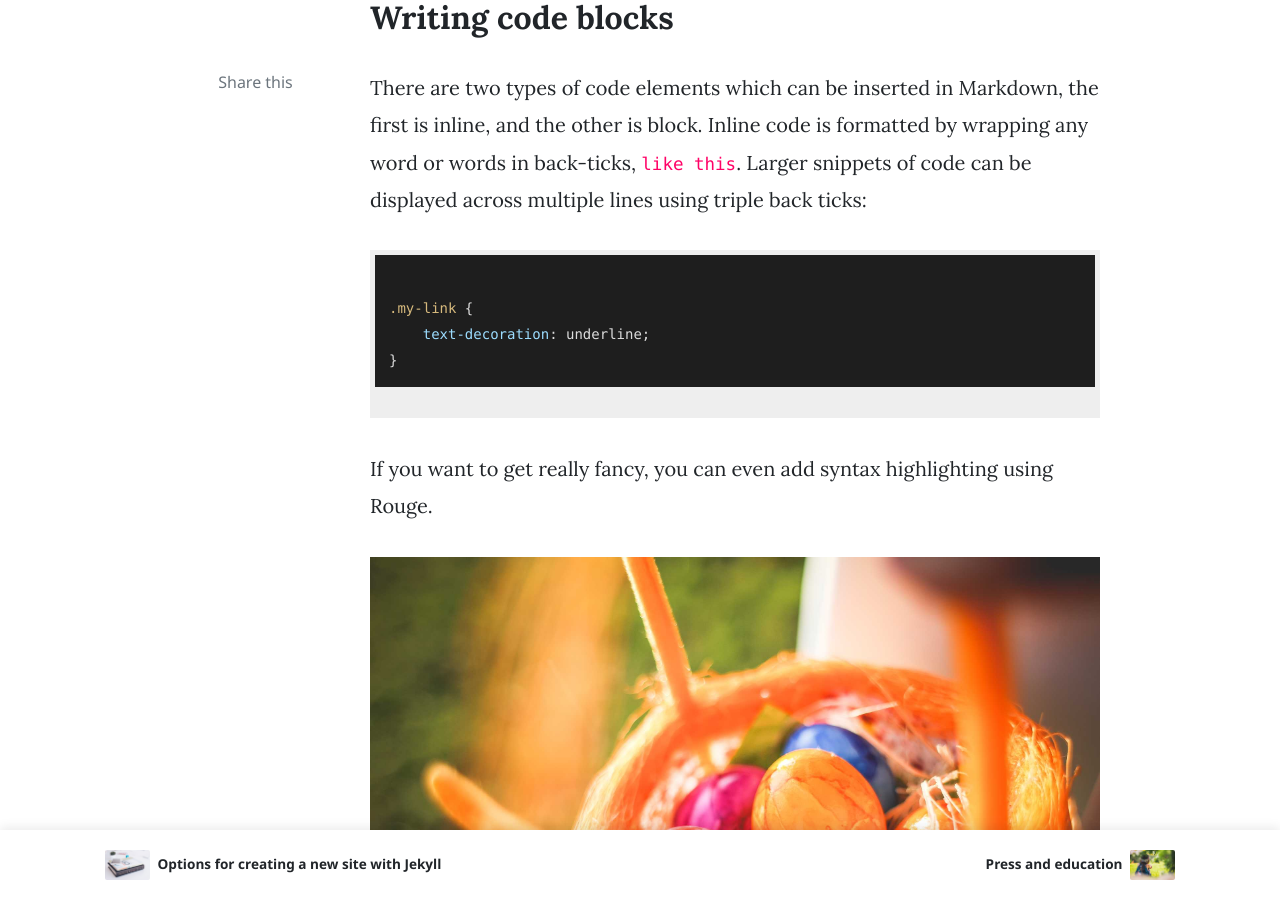
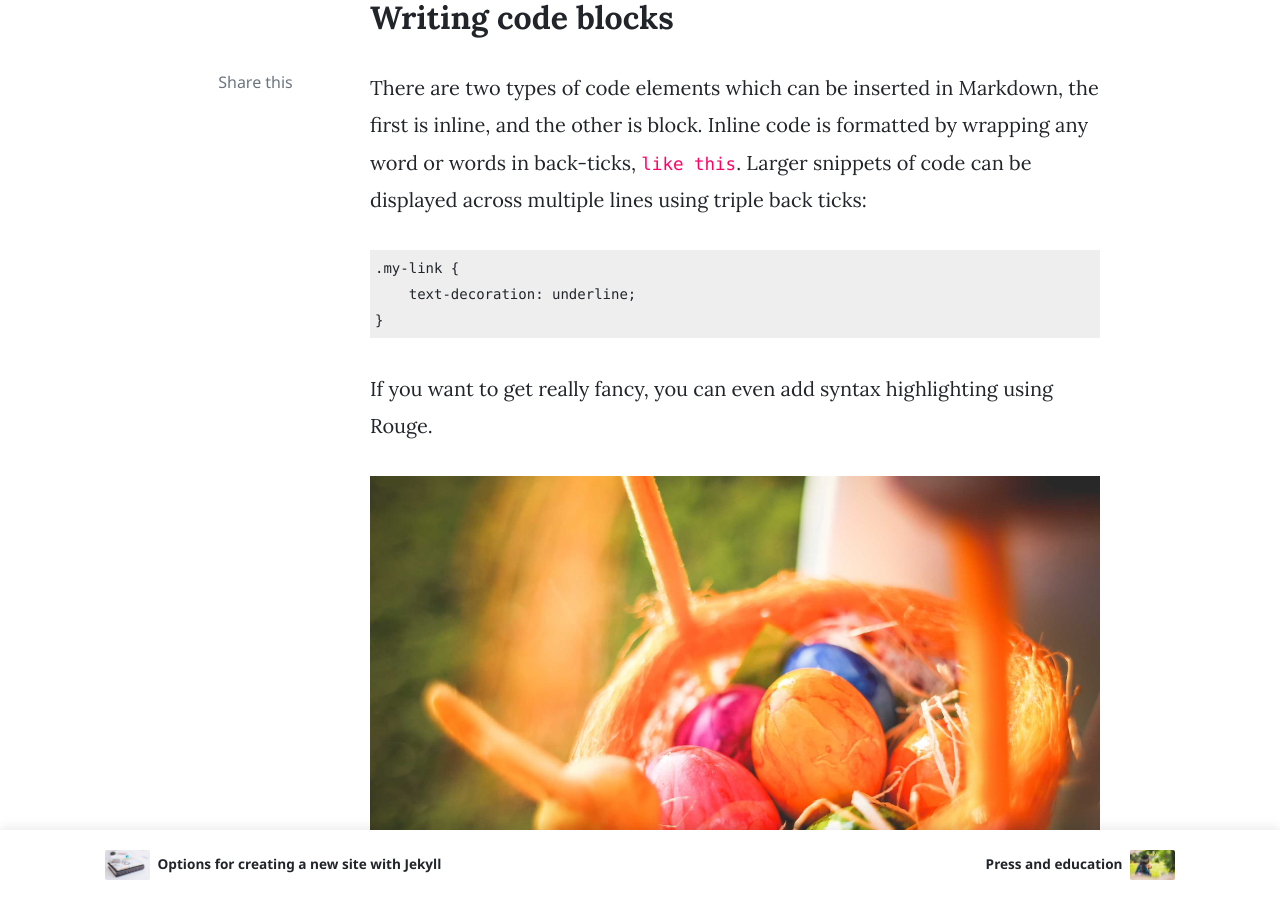
Before and after one commit to diogomatheus/diogomatheus.github.io, a Jekyll site: the page built from _posts/2019-01-24-powerful-things-markdown-editor.md, in a window 1280 px wide and 900 px high, scrolled down 1158 px. Built offline with Jekyll 4.4.1, drawn with Linux system fonts in a browser that asks for light colours; nearby versions of some CDN libraries; comment, search, counter and statistics services are not loaded.

Commit message:
fix: jekyll theme code highlight

````diff
--- a/_layouts/default.html
+++ b/_layouts/default.html
@@ -16,12 +16,12 @@
         <link rel="stylesheet" href="https://use.fontawesome.com/releases/v5.3.1/css/all.css" integrity="sha384-mzrmE5qonljUremFsqc01SB46JvROS7bZs3IO2EmfFsd15uHvIt+Y8vEf7N7fWAU" crossorigin="anonymous">
         <!-- Google Fonts -->
         <link href="https://fonts.googleapis.com/css?family=Lora:400,400i,700" rel="stylesheet">
-        <!-- highlight.js -->
-        <link rel="stylesheet" href="//cdnjs.cloudflare.com/ajax/libs/highlight.js/11.7.0/styles/vs2015.min.css">
         <!-- Bootstrap Modified -->
         <link rel="stylesheet" href="{{site.baseurl}}/assets/css/main.css">
         <!-- Theme Stylesheet -->
         <link rel="stylesheet" href="{{site.baseurl}}/assets/css/theme.css">
+        <!-- highlight.js -->
+        <link rel="stylesheet" href="//cdnjs.cloudflare.com/ajax/libs/highlight.js/11.7.0/styles/vs2015.min.css">
 
         <!-- Jquery on header to make sure everything works, the rest of the scripts in footer for fast loading -->
         <script src="https://code.jquery.com/jquery-3.3.1.min.js" integrity="sha256-FgpCb/KJQlLNfOu91ta32o/NMZxltwRo8QtmkMRdAu8=" crossorigin="anonymous"></script>
--- a/_posts/2019-01-24-powerful-things-markdown-editor.md
+++ b/_posts/2019-01-24-powerful-things-markdown-editor.md
@@ -26,13 +26,11 @@
 
 There are two types of code elements which can be inserted in Markdown, the first is inline, and the other is block. Inline code is formatted by wrapping any word or words in back-ticks, `like this`. Larger snippets of code can be displayed across multiple lines using triple back ticks:
 
-<pre>
-<code class="language-css">
+```
 .my-link {
     text-decoration: underline;
 }
-</code>
-</pre>
+```
 
 If you want to get really fancy, you can even add syntax highlighting using Rouge.
 
````
Also changed, not shown: other parts of _layouts/default.html (+0 -2 lines).
